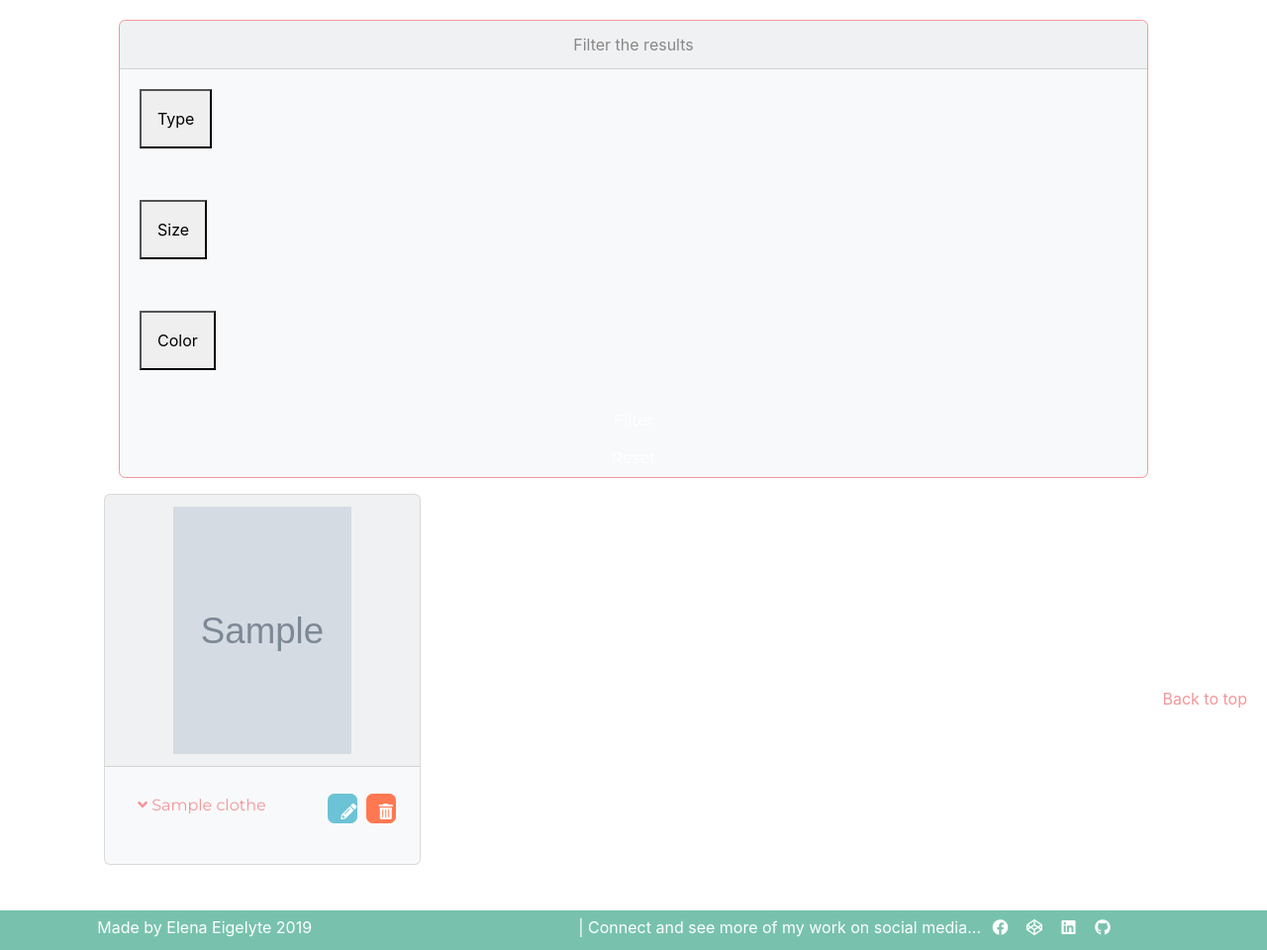
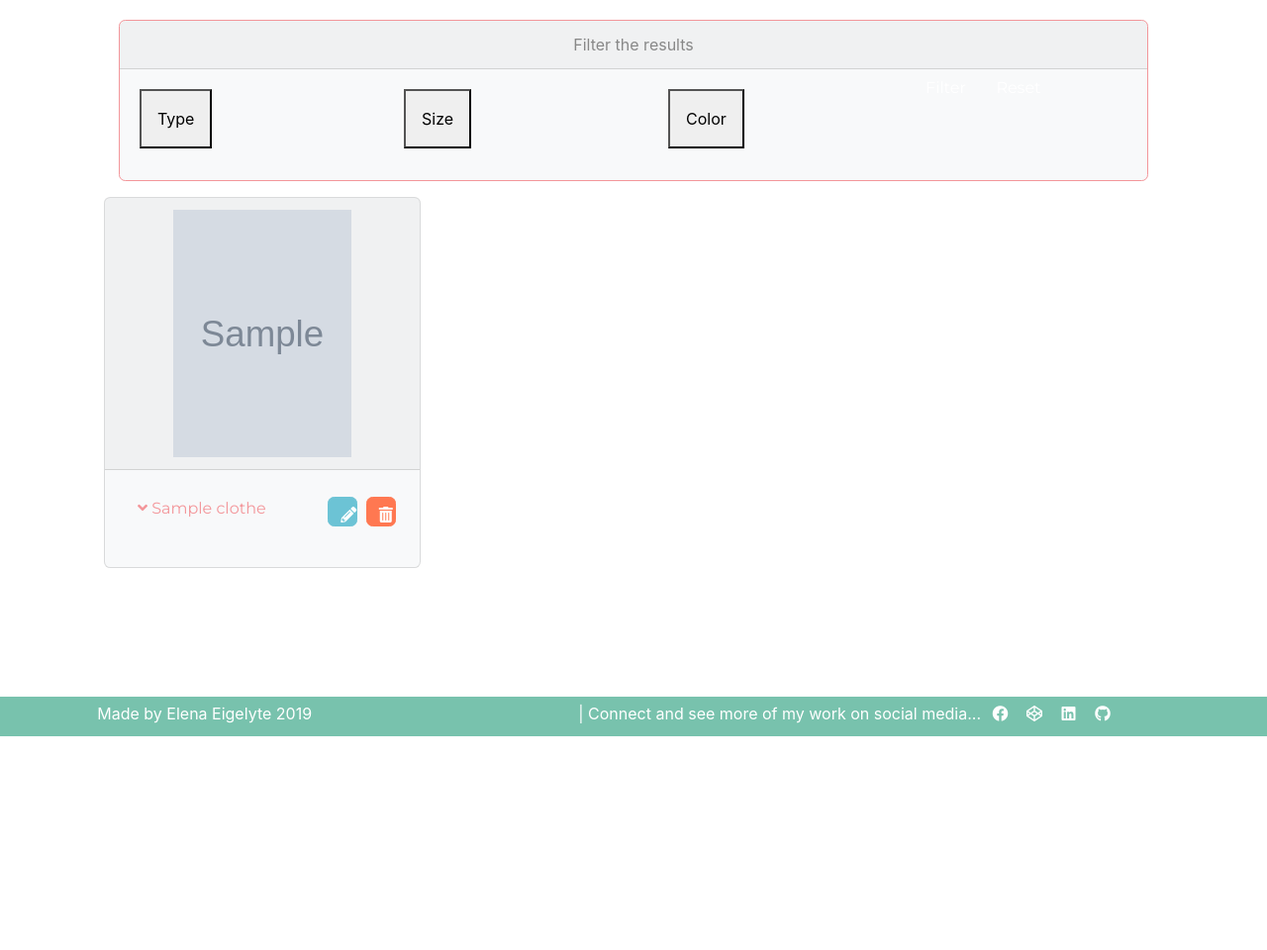
Before and after one commit to Surelis848/eDress, a Flask app: page /get_clothes in a window 1280 px wide. Shown: the part 56-1016 px from the top of the page at 99% size. After the commit the page ends 800 px from the top, so only its background shows below. Run offline with Flask 2, Linux system fonts and the light colour scheme; grey boxes marked "Sample" are stand-in pictures; a database or web service that is not in the repository returns one stand-in record (values such as "Sample title"); parts of the project's set-up code (start-up, migrations or seed data) failed here and were passed over; some libraries are stand-ins or nearby versions.

Commit message:
Add initial filtering functionality

```diff
--- a/templates/getclothes.html
+++ b/templates/getclothes.html
@@ -1,38 +1,43 @@
 {% extends 'base.html'%} {% block content %}
-<div class="row">
-    <div class="col-sm-12">
 <div class="card border-secondary mb-3 bg-light">
     <div class="card-header">Filter the results</div>
+    <div class="row">
+        <div class="col-sm-3">
             <div class="card-body dropdown">
                 <button onclick="typeFunction()" class="dropbtn card-title">Type</button>
                 <div id="typeDropdown" class="dropdown-content card-text">
                     {% for t in types %}
-                        <a href="#" value="{{t.type}}">{{t.type}}</a>
-                    {% endfor %}
+                    <a href="#" value="{{t.type}}" onclick="filterSelection('{{t.type}}')">{{t.type}}</a> {% endfor %}
                 </div>
             </div>
+        </div>
+        <div class="col-sm-3">
             <div class="card-body dropdown">
                 <button onclick="sizeFunction()" class="dropbtn card-title">Size</button>
                 <div id="sizeDropdown" class="dropdown-content card-text">
                     {% for s in sizes %}
-                        <a href="#" value="{{s.size}}">{{s.size}}</a>
-                    {% endfor %}
+                    <a href="#" value="{{s.size}}" onclick="filterSelection('{{s.size}}')">{{s.size}}</a> {% endfor %}
                 </div>
             </div>
+        </div>
+        <div class="col-sm-3">
             <div class="card-body dropdown">
                 <button onclick="colorFunction()" class="dropbtn card-title">Color</button>
                 <div id="colorDropdown" class="dropdown-content card-text">
                     {% for c in colors %}
-                        <a href="#" value="{{c.color}}">{{c.color}}</a>
-                    {% endfor %}
+                    <a href="#" value="{{c.color}}" onclick="filterSelection('{{c.color}}')">{{c.color}}</a> {% endfor %}
                 </div>
             </div>
+        </div>
+        <div class="col-sm-3">
             <button class="btn" type="submit">Filter</button>
             <a href="#" class="btn">Reset</a>
         </div>
+    </div>
+</div>
 <div class="row">
     {% for clo in clothes %}
-            <div class="card bg-light mb-3" style="width: 20rem;">
+    <div class="card bg-light mb-3 filterDiv {{clo.title}}" style="width: 20rem;">
         <div class="card-header">
             <img class="card_image" src="{{clo.picture}}" placeholder="{{clo.title}}"></img>
         </div>
@@ -54,8 +59,5 @@
         </div>
     </div>
     {% endfor %}
-            <p class="totop">
-                <a class='text-secondary' href="#top">Back to top</a>
-            </p>
 </div>
 {% endblock %}
```
Also changed, not shown: static/js/filter.js (+37 -0 lines). Lines whose indentation alone changed are shown as unchanged.
